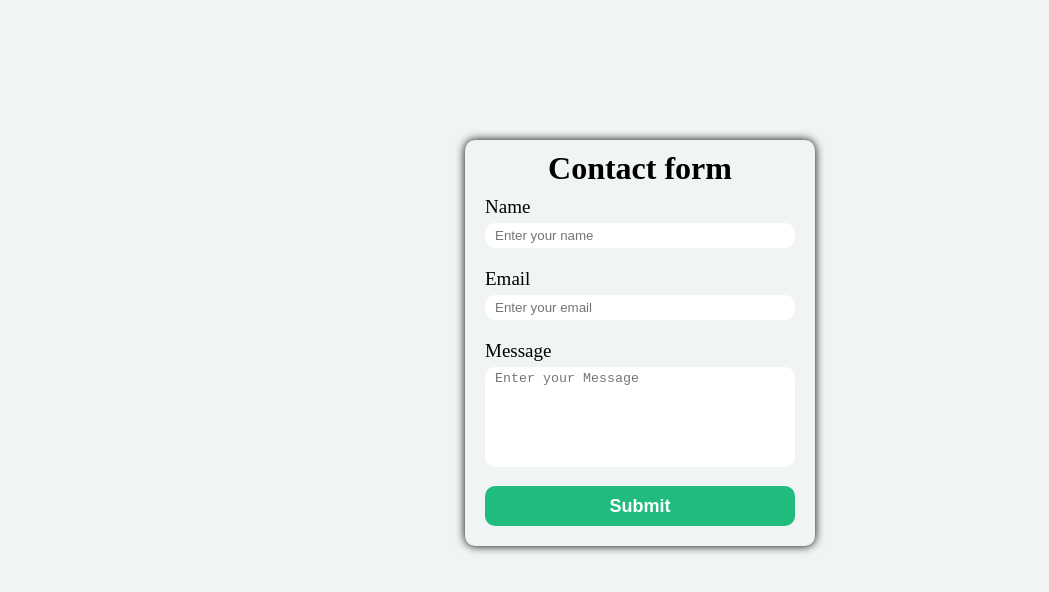
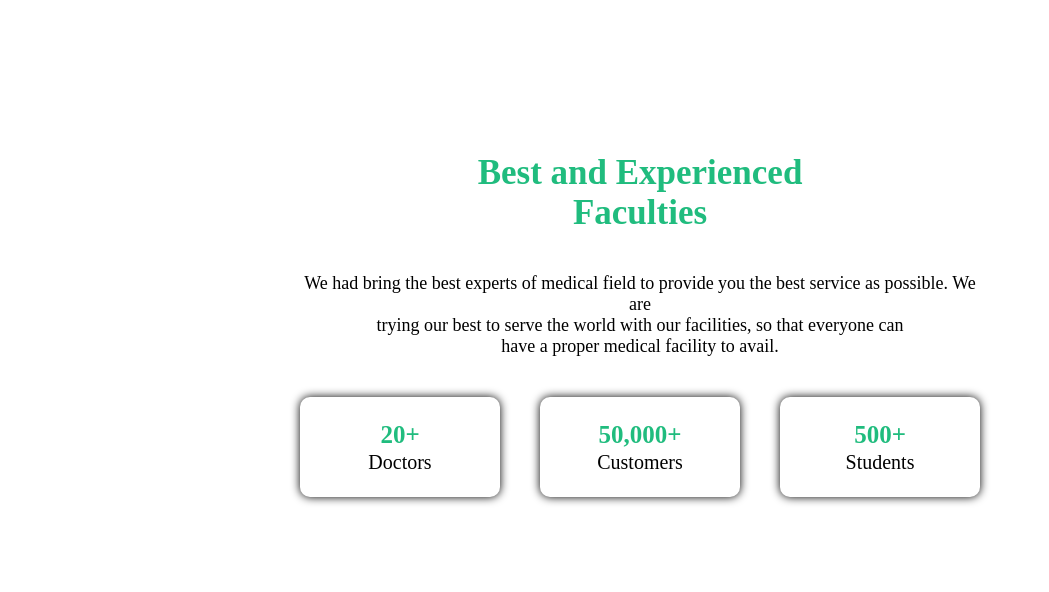
Before and after one commit to Arjunkashyap09/Multipage-Assignment, a plain HTML site: page PW Skills/Hospital page/about section/about.html in a window 1280 px wide. Shown: the part 130-722 px from the top of the page, without its empty margins (0-1049 px from the left). Drawn offline with Linux system fonts and the light colour scheme; files that its build step writes are made by us from their sources.

Commit message:
Update about.html

```diff
--- a/PW Skills/Hospital page/about section/about.html
+++ b/PW Skills/Hospital page/about section/about.html
@@ -1,12 +1,12 @@
-..<!DOCTYPE html>
+<!DOCTYPE html>
 <html lang="en">
 
 <head>
     <meta charset="UTF-8">
     <meta http-equiv="X-UA-Compatible" content="IE=edge">
     <meta name="viewport" content="width=device-width, initial-scale=1.0">
-    <link rel="stylesheet" href="contact.css">
-    <title>Contact</title>
+    <link rel="stylesheet" href="about.css">
+    <title>About us</title>
 </head>
 
 <body>
@@ -27,25 +27,33 @@
             </div>
         </div>
         <!-- nav bar closed -->
-        <div class="contactpage">
-            <form class="contactform">
-                <H1>Contact form</H1>
-                <div class="detailbox">
-                    <div class="namediv">
-                        <label for="">Name</label><br>
-                        <input type="text" placeholder="Enter your name" class="namebox"><br>
-                    </div>
-                    <div class="emaildiv">
-                        <label for="">Email</label><br>
-                        <input type="email" placeholder="Enter your email" class="emailbox"><br>
-                    </div>
-                    <div class="msgdiv">
-                        <label for="">Message</label><br>
-                        <textarea placeholder="Enter your Message" class="msgbox"></textarea>
-                    </div>
-                </div>
-                <button type="submit">Submit</button>
-            </form>
+        <!-- about us section -->
+        <div class="aboutus">
+            <div>
+                <h1>Best and Experienced <br> Faculties</h1>
+            </div>
+            <div>
+                <p>We had bring the best experts of medical field to provide
+                     you the best service as possible. We are<br>
+                    trying our best to
+                    serve the world with our facilities, so that everyone can <br>
+                    have a proper medical
+                    facility to avail.</p>
+            </div>
+            <div class="threebox">
+                <Div class="box">
+                    <span>20+</span>
+                    <p>Doctors</p>
+                </Div>
+                <Div class="box">
+                    <span>50,000+</span>
+                    <p>Customers</p>
+                </Div>
+                <Div class="box">
+                    <span>500+</span>
+                    <p>Students</p>
+                </Div>
+            </div>
         </div>
 </body>
 
```
